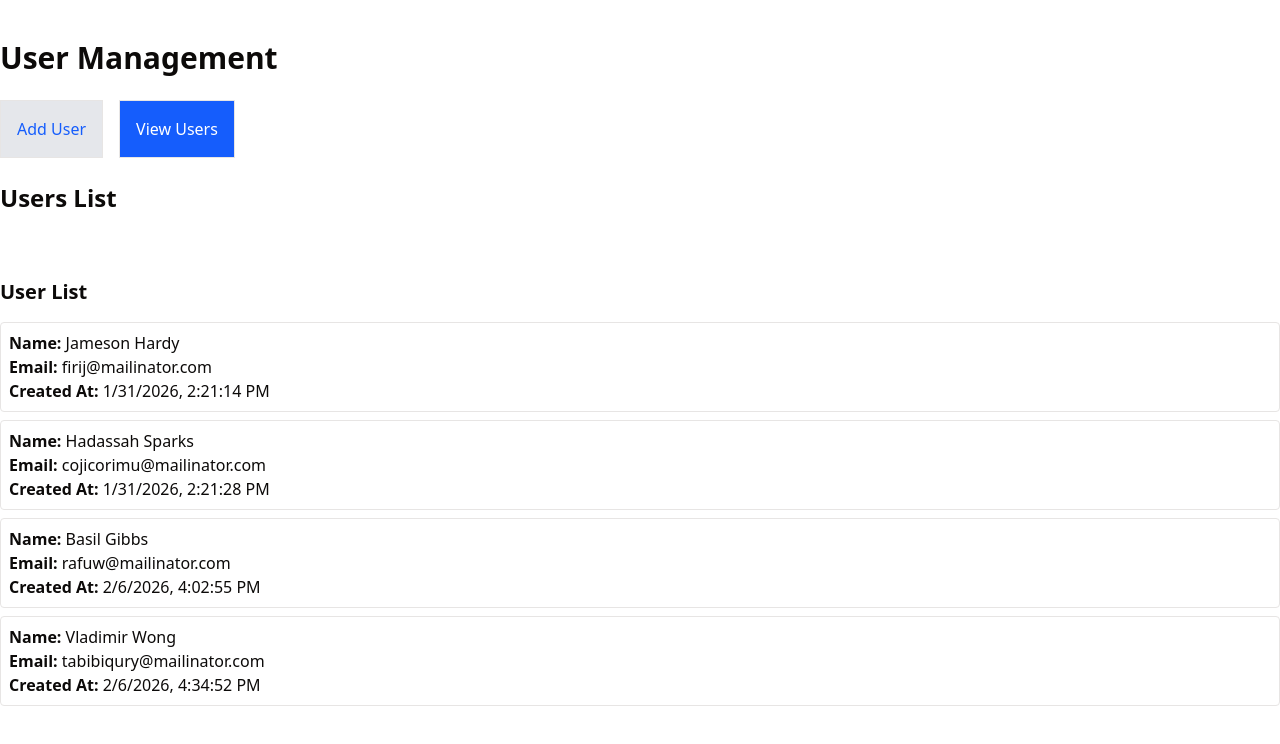
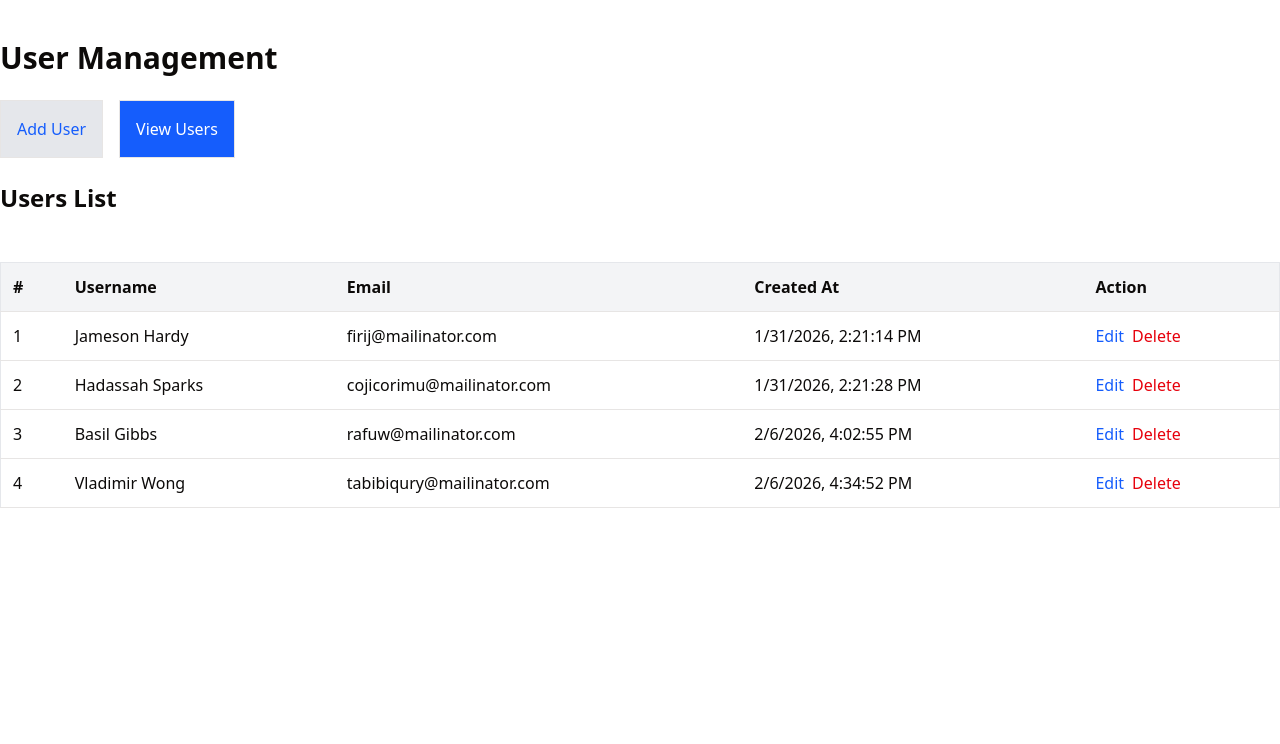
Before and after one commit to Meharunnesa/next-js-project, a Next.js app: page / in a window 1280 px wide. Shown: the top 744 px of the page. Built offline with nearby package versions, Linux system fonts and the light colour scheme.

Commit message:
Update: user list component list to table view

```diff
--- a/src/app/components/UsersList.jsx
+++ b/src/app/components/UsersList.jsx
@@ -7,30 +7,63 @@ export default function UsersList() {
     queryKey: ['users'],
     queryFn: async () => {
       const res = await fetch('/api/users');
+      if (!res.ok) throw new Error('Failed to fetch users');
       return res.json();
     },
   });
 
-  if (isLoading) return <p>Loading users...</p>;
+  if (isLoading) {
+    return <p className="text-center py-6">Loading users...</p>;
+  }
 
   return (
-    <div className="max-w-[1280px] py-10 mx-auto">
-      <h2 className="text-xl font-bold mb-4">User List</h2>
-      <ul className="space-y-2">
-        {users.map((user) => (
-          <li key={user.id} className="p-2 border rounded">
-            <p>
-              <strong>Name:</strong> {user.username}
-            </p>
-            <p>
-              <strong>Email:</strong> {user.email}
-            </p>
-            <p>
-              <strong>Created At:</strong> {new Date(user.createdAt).toLocaleString()}
-            </p>
-          </li>
-        ))}
-      </ul>
+    <div className="max-w-[1280px] mx-auto py-6 overflow-x-auto">
+      <table className="min-w-full border border-gray-200 rounded-lg">
+        <thead className="bg-gray-100">
+          <tr>
+            <th className="p-3 text-left border-b">#</th>
+            <th className="p-3 text-left border-b">Username</th>
+            <th className="p-3 text-left border-b">Email</th>
+            <th className="p-3 text-left border-b">Created At</th>
+            <th className="p-3 text-left border-b">Action</th>
+          </tr>
+        </thead>
+
+        <tbody>
+          {users.length === 0 ? (
+            <tr>
+              <td
+                colSpan="5"
+                className="p-6 text-center text-gray-500"
+              >
+                No users found
+              </td>
+            </tr>
+          ) : (
+            users.map((user, index) => (
+              <tr
+                key={user.id}
+                className="hover:bg-gray-50 transition"
+              >
+                <td className="p-3 border-b">{index + 1}</td>
+                <td className="p-3 border-b">{user.username}</td>
+                <td className="p-3 border-b">{user.email}</td>
+                <td className="p-3 border-b">
+                  {new Date(user.createdAt).toLocaleString()}
+                </td>
+                <td className="p-3 border-b space-x-2">
+                  <button className="text-blue-600 hover:underline">
+                    Edit
+                  </button>
+                  <button className="text-red-600 hover:underline">
+                    Delete
+                  </button>
+                </td>
+              </tr>
+            ))
+          )}
+        </tbody>
+      </table>
     </div>
   );
 }
--- a/src/app/page.js
+++ b/src/app/page.js
@@ -5,7 +5,7 @@ import AddForm from './components/AddForm';
 import UsersList from './components/UsersList';
 
 export default function Home() {
-  const [view, setView] = useState('list'); // list | form
+  const [view, setView] = useState('list');
 
   return (
     <div className="max-w-[1280px] mx-auto py-10 space-y-6">
```
